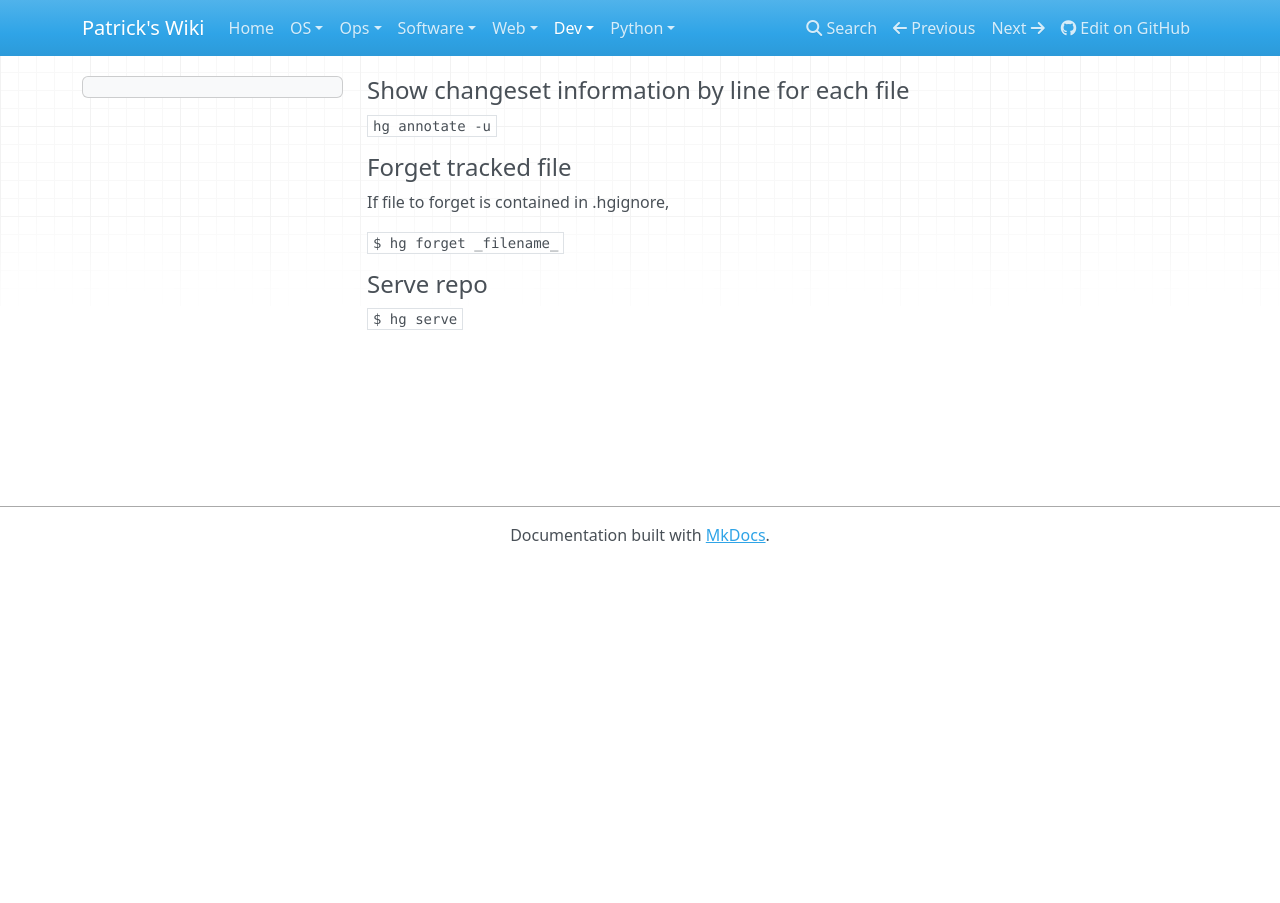
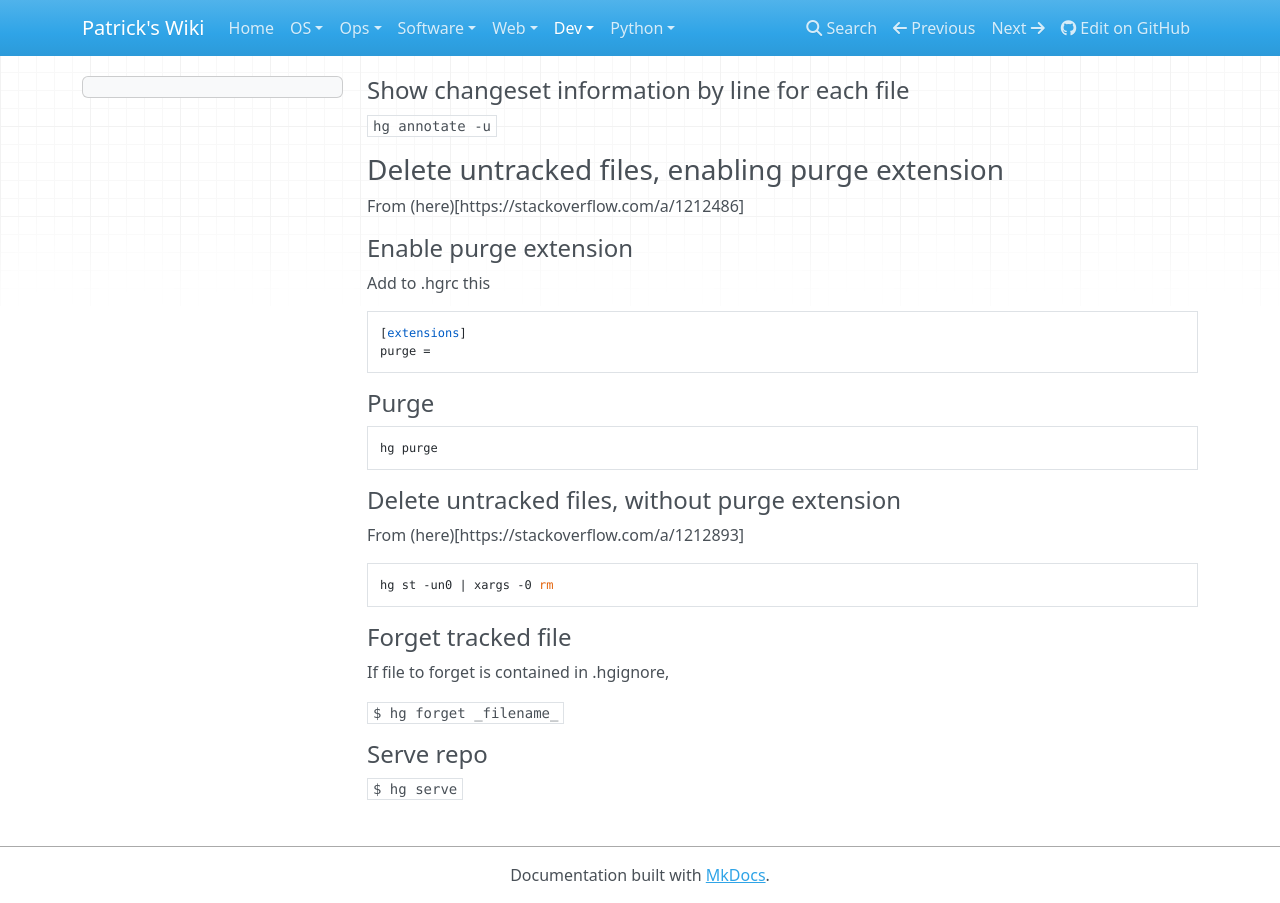
Before and after one commit to patsancu/wiki, an MkDocs documentation site: the page built from docs/dev/VCS/Mercurial.md, in a window 1280 px wide. Built offline with MkDocs 1.6.1, drawn with Linux system fonts in a browser that asks for light colours; nearby versions of some CDN libraries.

Commit message:
hg purge stuff

````diff
--- a/docs/dev/VCS/Mercurial.md
+++ b/docs/dev/VCS/Mercurial.md
@@ -1,6 +1,24 @@
 #### Show changeset information by line for each file
 `hg annotate -u`
 
+### Delete untracked files, enabling purge extension
+From (here)[https://stackoverflow.com/a/1212486]
+#### Enable purge extension
+Add to .hgrc this
+```
+[extensions]
+purge =
+```
+
+#### Purge
+```
+hg purge
+```
+#### Delete untracked files, without purge extension
+From (here)[https://stackoverflow.com/a/1212893]
+```
+hg st -un0 | xargs -0 rm
+```
 
 #### Forget tracked file
 
````
